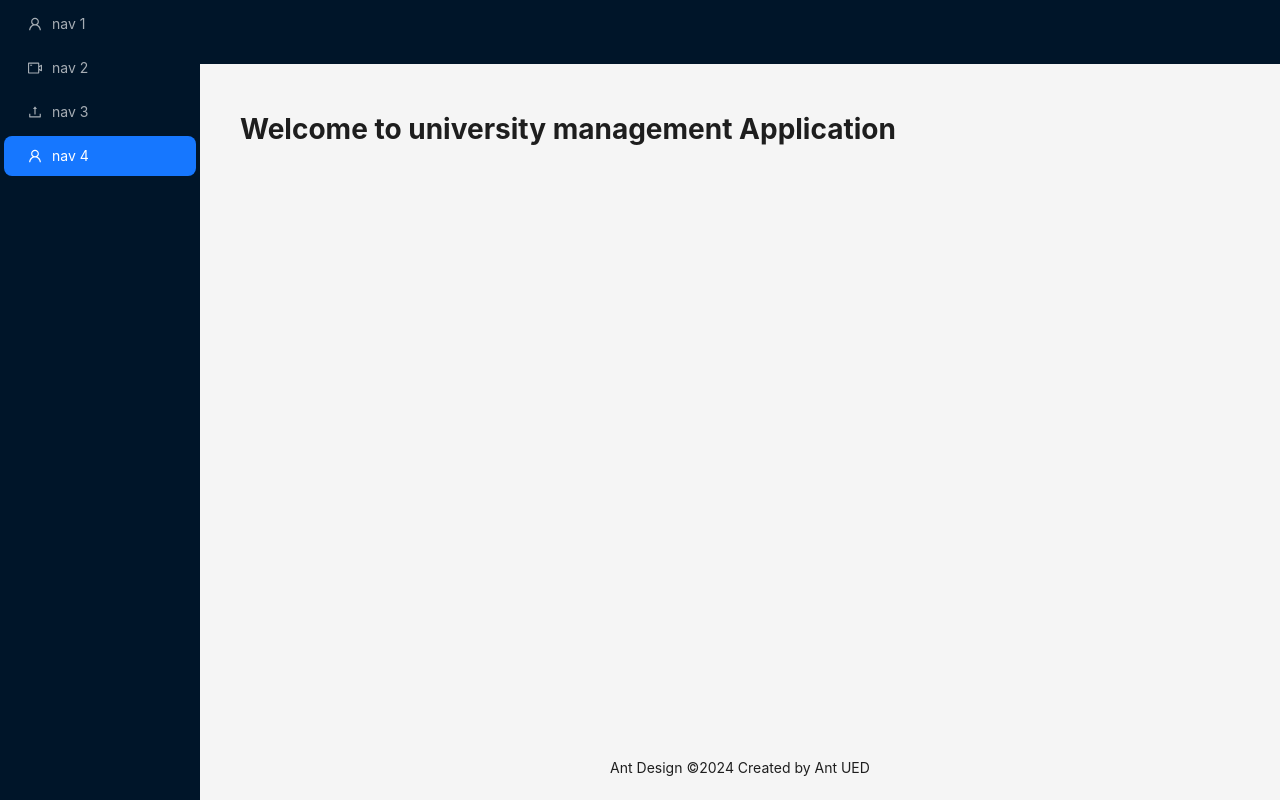
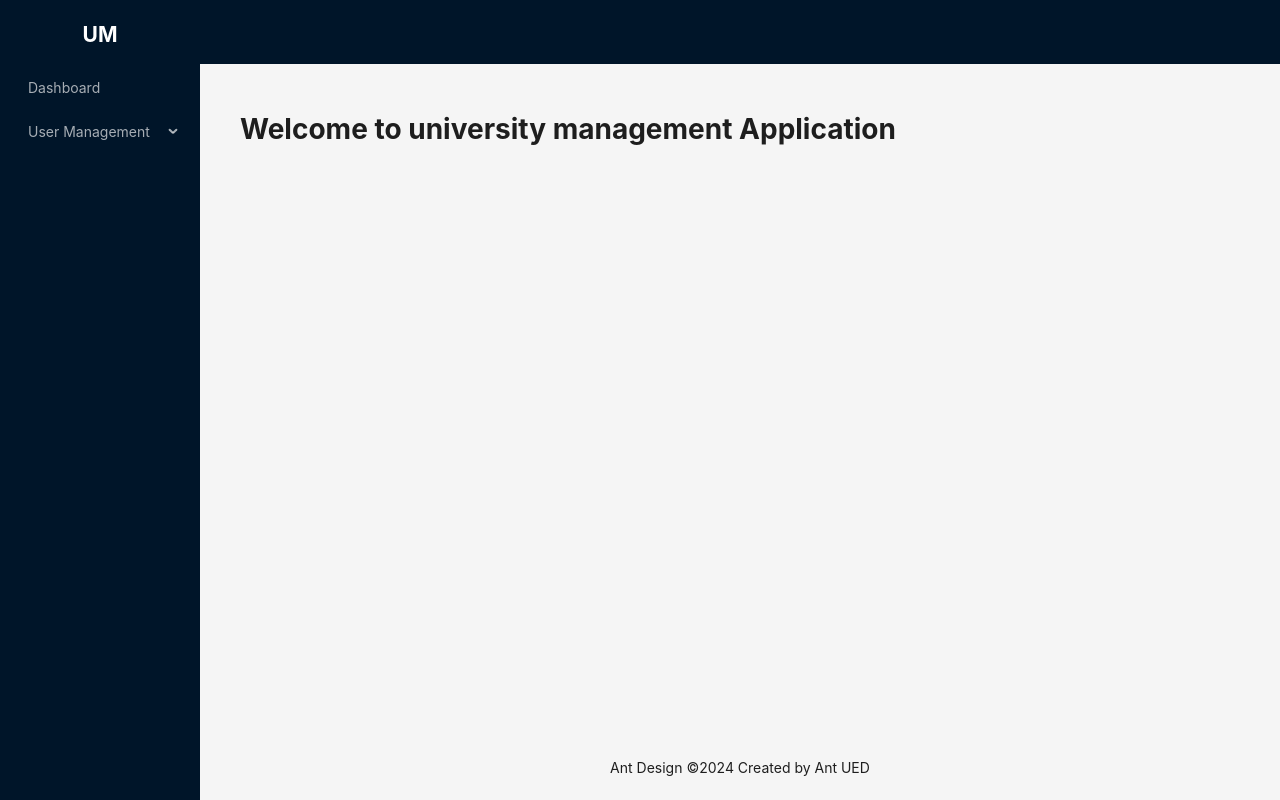
Before and after one commit to salmanabdullahfahim/university-management-client, a React (Vite) app: page / in a window 1280 px wide. Built offline with nearby package versions, Linux system fonts and the light colour scheme.

Commit message:
basic router setup done!

```diff
--- a/src/components/layout/MainLayout.tsx
+++ b/src/components/layout/MainLayout.tsx
@@ -5,21 +5,30 @@ import {
   UserOutlined,
   VideoCameraOutlined,
 } from "@ant-design/icons";
-import { Layout, Menu } from "antd";
+import { Layout, Menu, MenuProps } from "antd";
 
 const { Header, Content, Footer, Sider } = Layout;
 
-const items = [
-  UserOutlined,
-  VideoCameraOutlined,
-  UploadOutlined,
-  UserOutlined,
-].map((icon, index) => ({
-  key: String(index + 1),
-  icon: React.createElement(icon),
-  label: `nav ${index + 1}`,
-}));
-
+const items: MenuProps["items"] = [
+  {
+    key: "1",
+    label: "Dashboard",
+  },
+  {
+    key: "2",
+    label: "User Management",
+    children: [
+      {
+        key: "21",
+        label: "Create Student",
+      },
+      {
+        key: "22",
+        label: "Create Teacher",
+      },
+    ],
+  },
+];
 const MainLayout = () => {
   return (
     <Layout style={{ height: "100vh" }}>
@@ -33,7 +42,16 @@ const MainLayout = () => {
           console.log(collapsed, type);
         }}
       >
-        <div className="demo-logo-vertical" />
+        <div
+          style={{
+            height: "4rem",
+            display: "flex",
+            alignItems: "center",
+            justifyContent: "center",
+          }}
+        >
+          <h1 style={{ color: "white", height: "20px" }}>UM</h1>
+        </div>
         <Menu
           theme="dark"
           mode="inline"
--- a/src/main.tsx
+++ b/src/main.tsx
@@ -1,10 +1,11 @@
-import React from 'react'
-import ReactDOM from 'react-dom/client'
-import App from './App.tsx'
-import './index.css'
+import React from "react";
+import ReactDOM from "react-dom/client";
+import "./index.css";
+import { RouterProvider } from "react-router-dom";
+import router from "./routes/routes.tsx";
 
-ReactDOM.createRoot(document.getElementById('root')!).render(
+ReactDOM.createRoot(document.getElementById("root")!).render(
   <React.StrictMode>
-    <App />
-  </React.StrictMode>,
-)
+    <RouterProvider router={router} />
+  </React.StrictMode>
+);
--- /dev/null
+++ b/src/routes/routes.tsx
@@ -0,0 +1,11 @@
+import { createBrowserRouter } from "react-router-dom";
+import App from "../App";
+
+const router = createBrowserRouter([
+  {
+    path: "/",
+    element: <App />,
+  },
+]);
+
+export default router;
```
